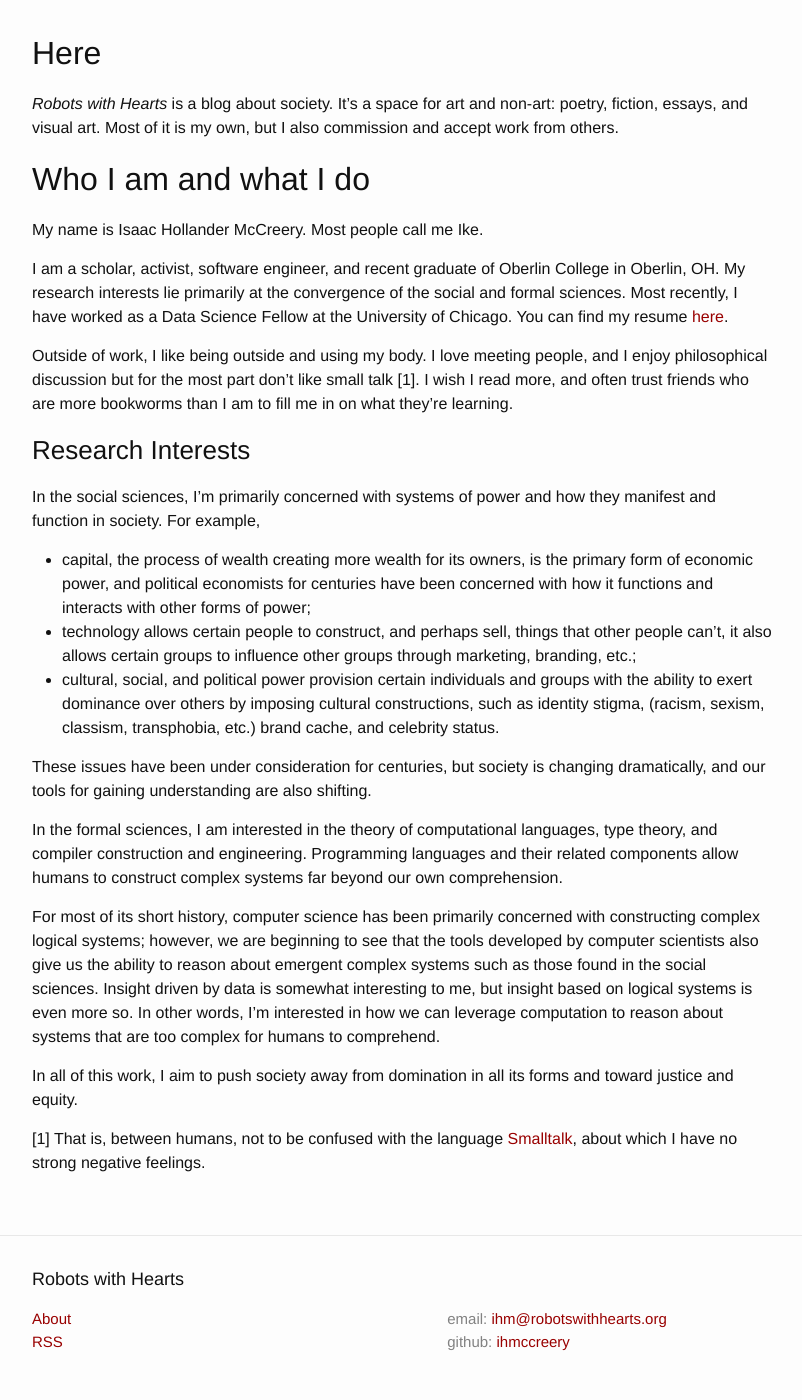
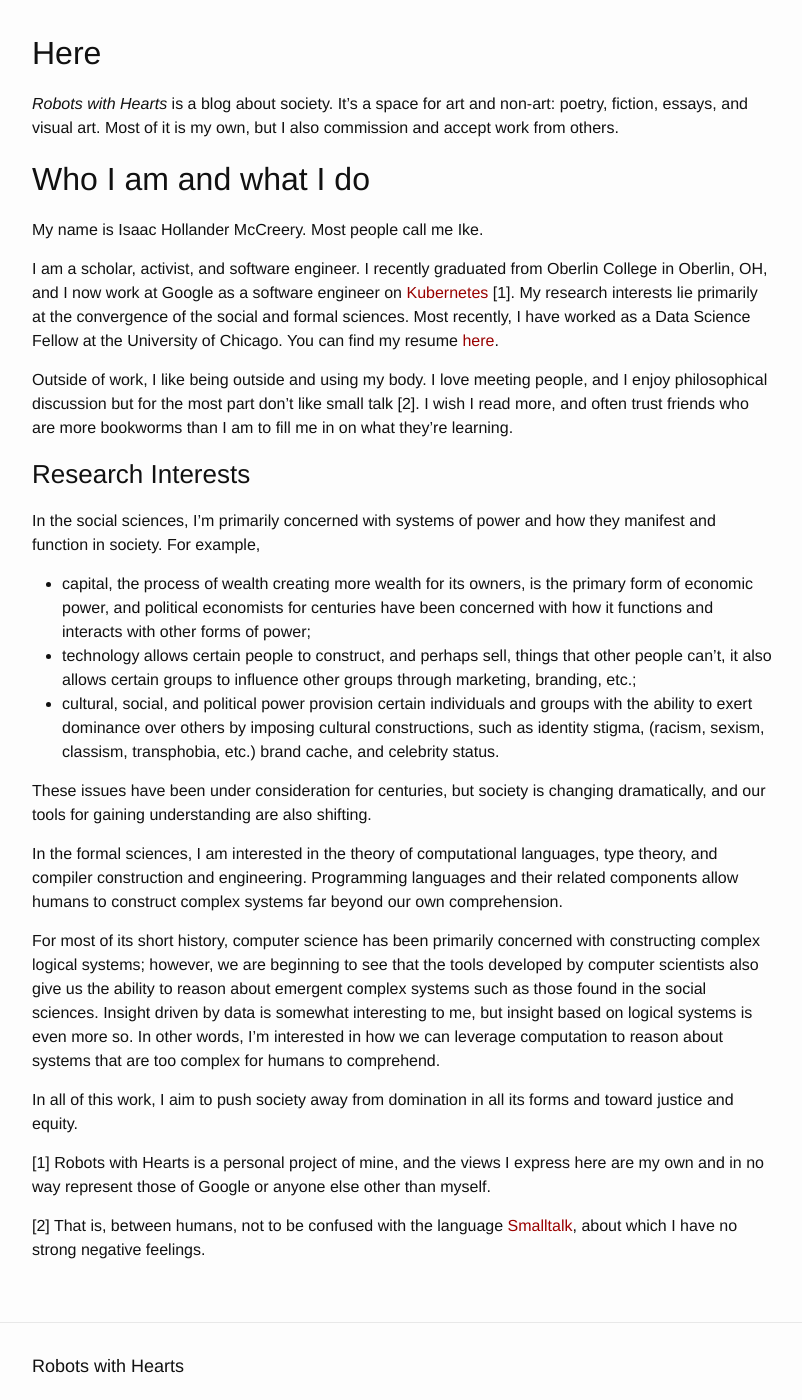
Before and after one commit to ihmccreery/ihmccreery.github.io, a Jekyll site: the page built from about/index.md, in a window 1280 px wide and 1400 px high, scrolled down 358 px. Shown: the whole window, without its empty margins (238-1040 px from the left). Built offline with Jekyll 4.4.1, drawn with Linux system fonts in a browser that asks for light colours.

Commit message:
Updates for working at Google, disclaimer

```diff
--- a/about/index.md
+++ b/about/index.md
@@ -13,13 +13,13 @@ Who I am and what I do
 
 My name is Isaac Hollander McCreery.  Most people call me Ike.
 
-I am a scholar, activist, software engineer, and recent graduate of Oberlin College in Oberlin, OH.  My research
-interests lie primarily at the convergence of the social and formal sciences.  Most recently, I have worked
-as a Data Science Fellow at the University of Chicago.  You can find my resume
-[here]({{ site.baseurl }}/isaac_hollander_mccreery_resume.pdf).
+I am a scholar, activist, and software engineer.  I recently graduated from Oberlin College in Oberlin, OH, and I now
+work at Google as a software engineer on [Kubernetes](http://kubernetes.io/) [1].  My research interests lie primarily at
+the convergence of the social and formal sciences.  Most recently, I have worked as a Data Science Fellow at the
+University of Chicago.  You can find my resume [here]({{ site.baseurl }}/isaac_hollander_mccreery_resume.pdf).
 
 Outside of work, I like being outside and using my body.  I love meeting people, and I enjoy philosophical discussion
-but for the most part don't like small talk [1].  I wish I read more, and often trust friends who are more bookworms
+but for the most part don't like small talk [2].  I wish I read more, and often trust friends who are more bookworms
 than I am to fill me in on what they're learning.
 
 ### Research Interests
@@ -50,5 +50,8 @@ leverage computation to reason about systems that are too complex for humans to
 
 In all of this work, I aim to push society away from domination in all its forms and toward justice and equity.
 
-[1] That is, between humans, not to be confused with the language [Smalltalk](http://en.wikipedia.org/wiki/Smalltalk),
+[1] Robots with Hearts is a personal project of mine, and the views I express here are my own and in no way represent
+those of Google or anyone else other than myself.
+
+[2] That is, between humans, not to be confused with the language [Smalltalk](http://en.wikipedia.org/wiki/Smalltalk),
 about which I have no strong negative feelings.
```
